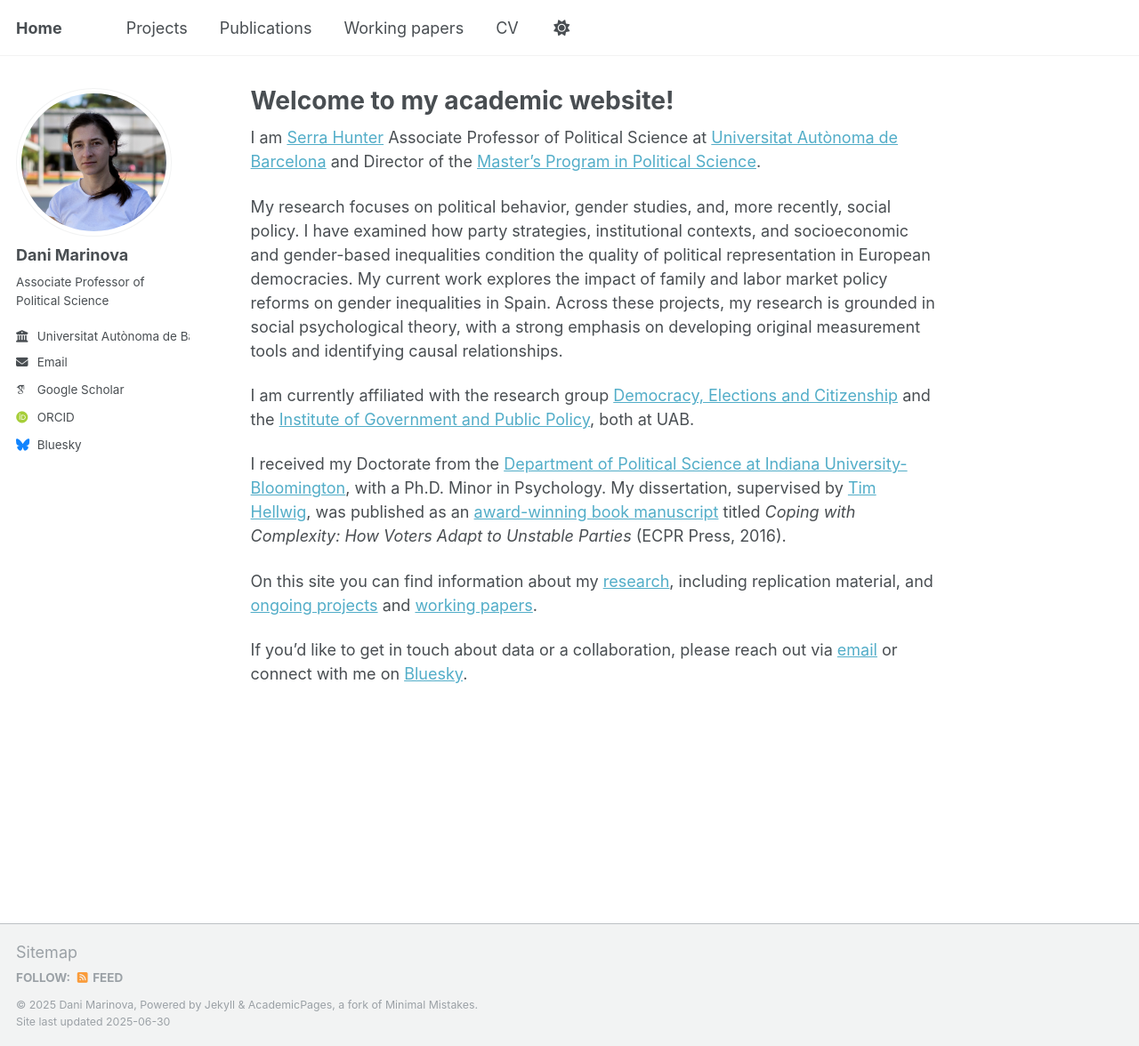
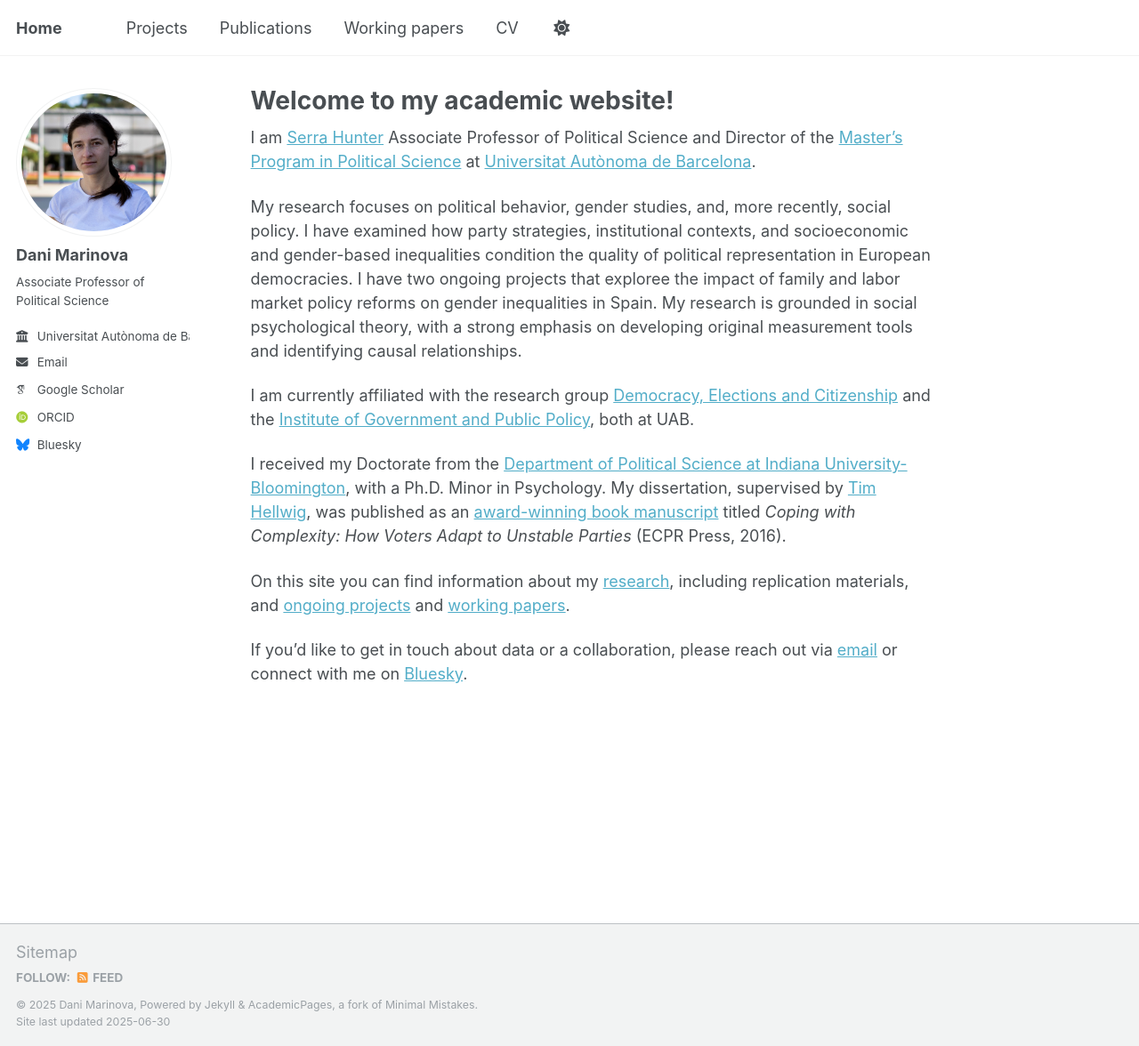
Before and after one commit to cyrila24/personal, a Jekyll site: the page built from index.md, in a window 1280 px wide and 1176 px high. Shown: the whole window at 89% size. Built offline with Jekyll 4.4.1, drawn with Linux system fonts in a browser that asks for light colours; some web fonts are replaced; a script that is not in the unit is left out.

Commit message:
Update index.md

```diff
--- a/index.md
+++ b/index.md
@@ -4,14 +4,14 @@ author_profile: true
 title: "Welcome to my academic website!"
 ---
 
-I am [Serra Hunter](https://recercaiuniversitats.gencat.cat/ca/serra-hunter/inici/) Associate Professor of Political Science at [Universitat Autònoma de Barcelona](https://www.uab.cat) and Director of the [Master's Program in Political Science](https://master-ciencia-politica.uab.cat/).
+I am [Serra Hunter](https://recercaiuniversitats.gencat.cat/ca/serra-hunter/inici/) Associate Professor of Political Science and Director of the [Master's Program in Political Science](https://master-ciencia-politica.uab.cat/) at [Universitat Autònoma de Barcelona](https://www.uab.cat).
 
-My research focuses on political behavior, gender studies, and, more recently, social policy. I have examined how party strategies, institutional contexts, and socioeconomic and gender-based inequalities condition the quality of political representation in European democracies. My current work explores the impact of family and labor market policy reforms on gender inequalities in Spain. Across these projects, my research is grounded in social psychological theory, with a strong emphasis on developing original measurement tools and identifying causal relationships.
+My research focuses on political behavior, gender studies, and, more recently, social policy. I have examined how party strategies, institutional contexts, and socioeconomic and gender-based inequalities condition the quality of political representation in European democracies. I have two ongoing projects that exploree the impact of family and labor market policy reforms on gender inequalities in Spain. My research is grounded in social psychological theory, with a strong emphasis on developing original measurement tools and identifying causal relationships.
 
 I am currently affiliated with the research group [Democracy, Elections and Citizenship](https://webs.uab.cat/grdec/) and the [Institute of Government and Public Policy](https://igop.uab.cat/en/), both at UAB.
 
 I received my Doctorate from the [Department of Political Science at Indiana University-Bloomington](https://polisci.indiana.edu/), with a Ph.D. Minor in Psychology. My dissertation, supervised by [Tim Hellwig](https://sites.google.com/view/thellwig/home), was published as an [award-winning book manuscript](https://cses.org/2017/06/23/marinova/) titled *Coping with Complexity: How Voters Adapt to Unstable Parties* (ECPR Press, 2016).
 
-On this site you can find information about my [research](/personal/publications/), including replication material, and [ongoing projects](/personal/projects/) and [working papers](/personal/papers/).
+On this site you can find information about my [research](/personal/publications/), including replication materials, and [ongoing projects](/personal/projects/) and [working papers](/personal/papers/).
 
 If you'd like to get in touch about data or a collaboration, please reach out via [email](mailto:dani.marinova@uab.cat) or connect with me on [Bluesky](https://bsky.app/profile/petroleuse-sbd.bsky.social).
```
